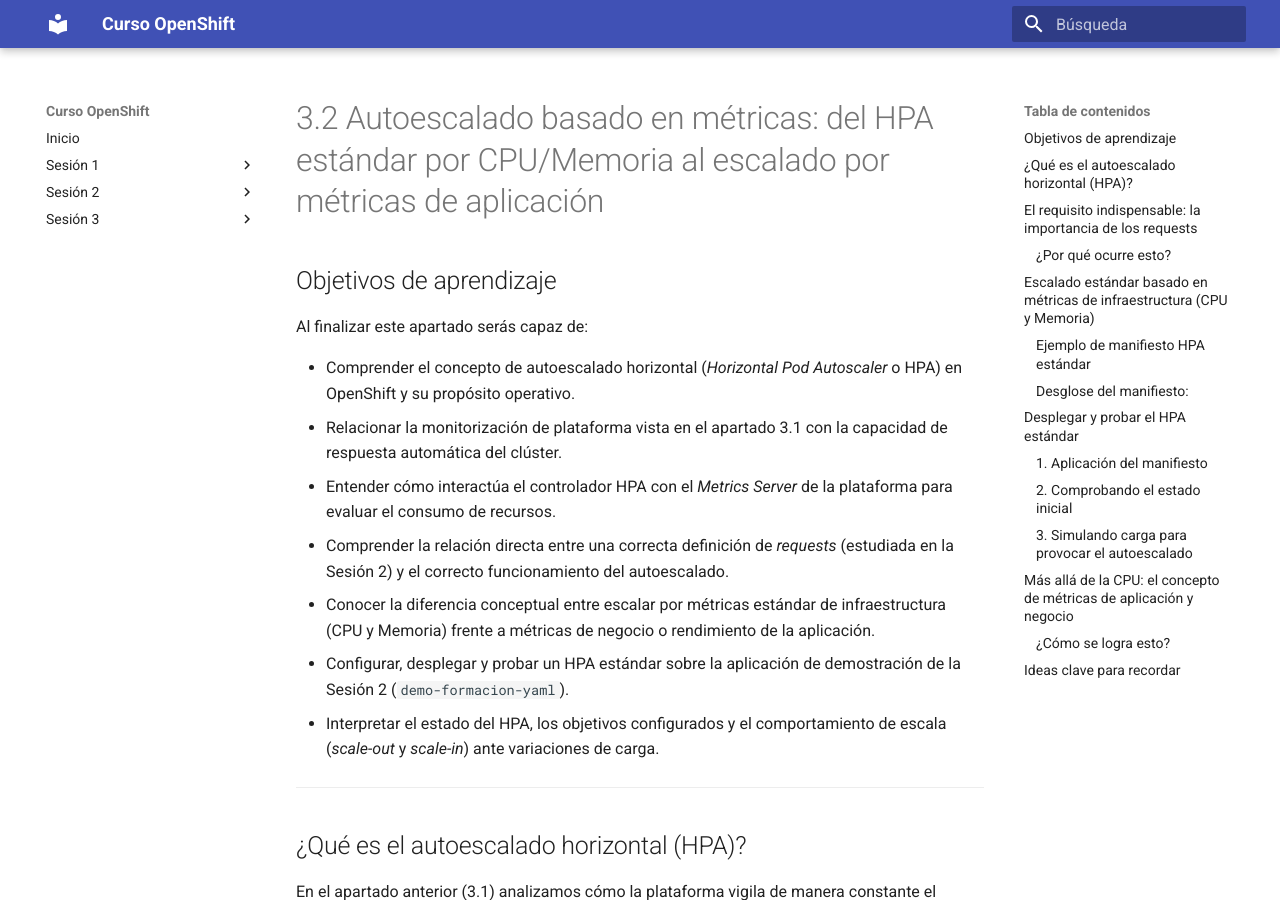
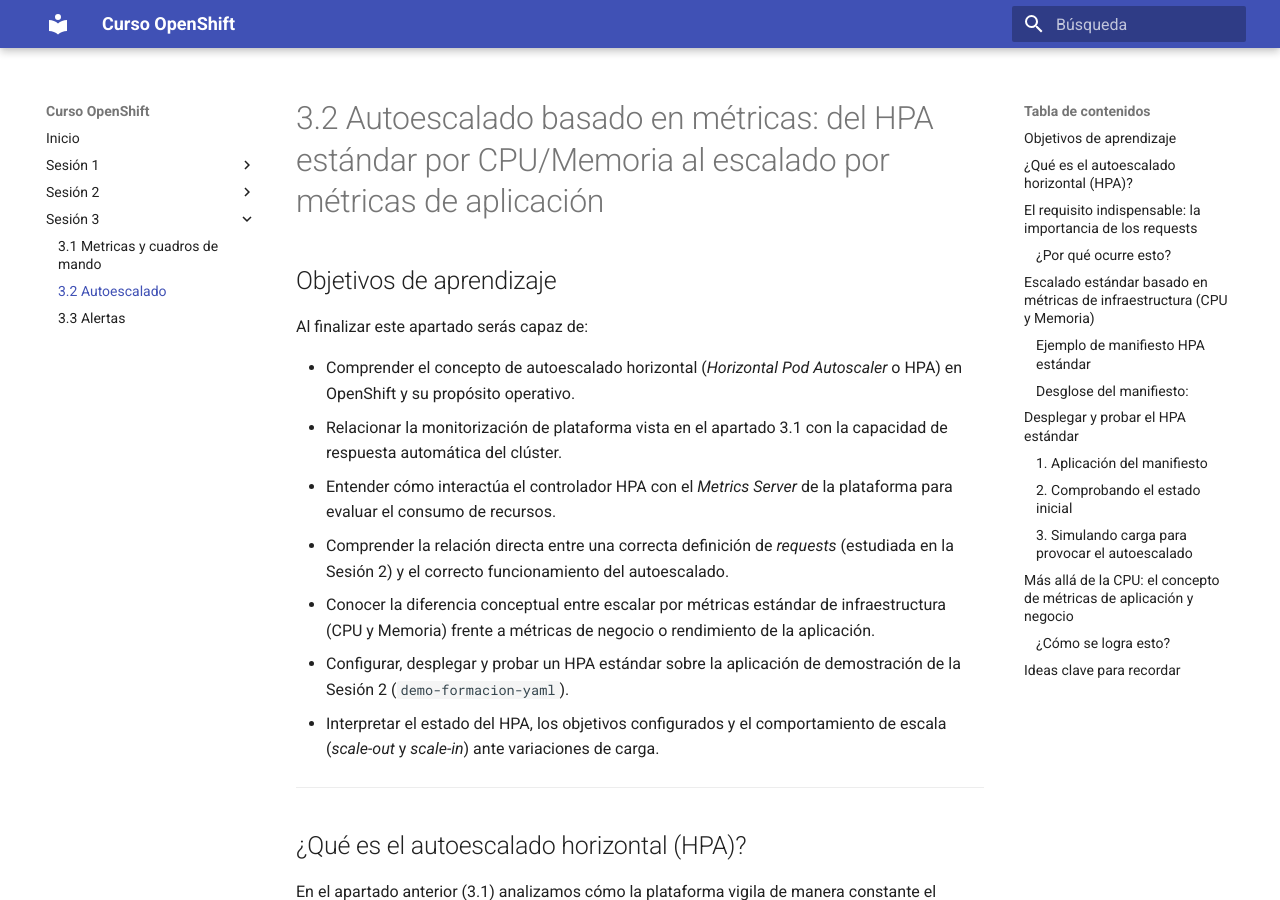
Before and after one commit to ieftraining/curso-openshift, an MkDocs documentation site: the page built from docs/sesion3/3.2 Autoescalado.md, in a window 1280 px wide and 900 px high. Built offline with MkDocs 1.6.1 and Material for MkDocs 9.7.7, drawn with Linux system fonts in a browser that asks for light colours.

Commit message:
Update mkdocs.yml

```diff
--- a/mkdocs.yml
+++ b/mkdocs.yml
@@ -33,6 +33,7 @@
 
   - Sesión 3:
       - 3.1 Metricas y cuadros de mando: sesion3/3.1 Metricas y cuadros de mando.md
+      - 3.2 Autoescalado: sesion3/3.2 Autoescalado.md
       - 3.3 Alertas: sesion3/3.3 Alertas.md
 
 
```
